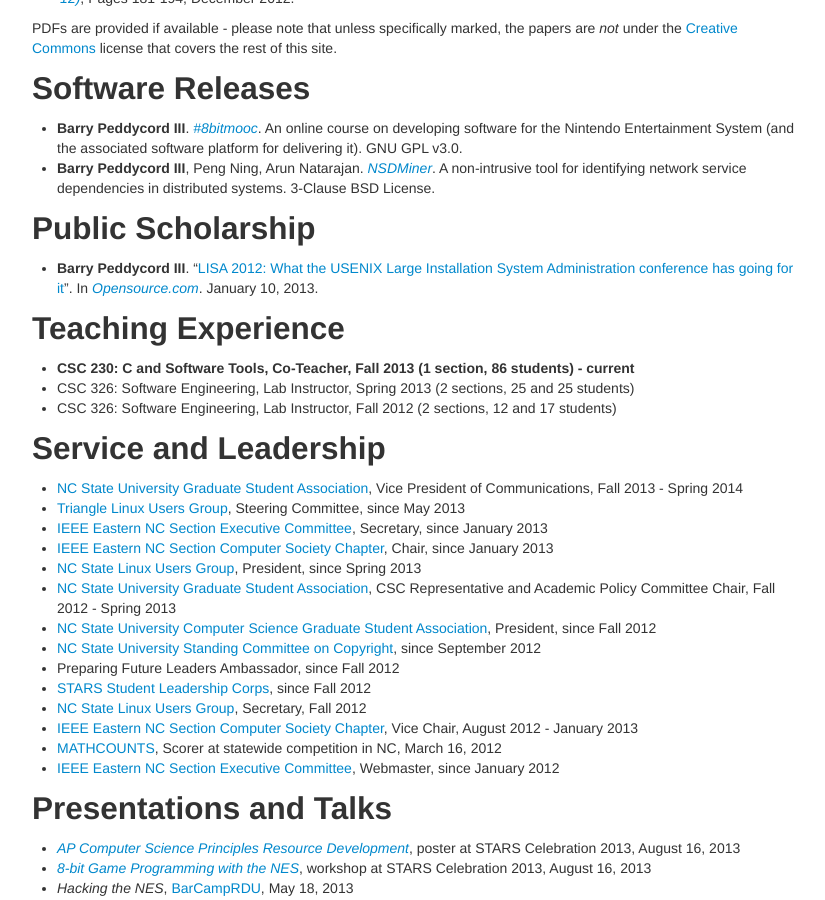
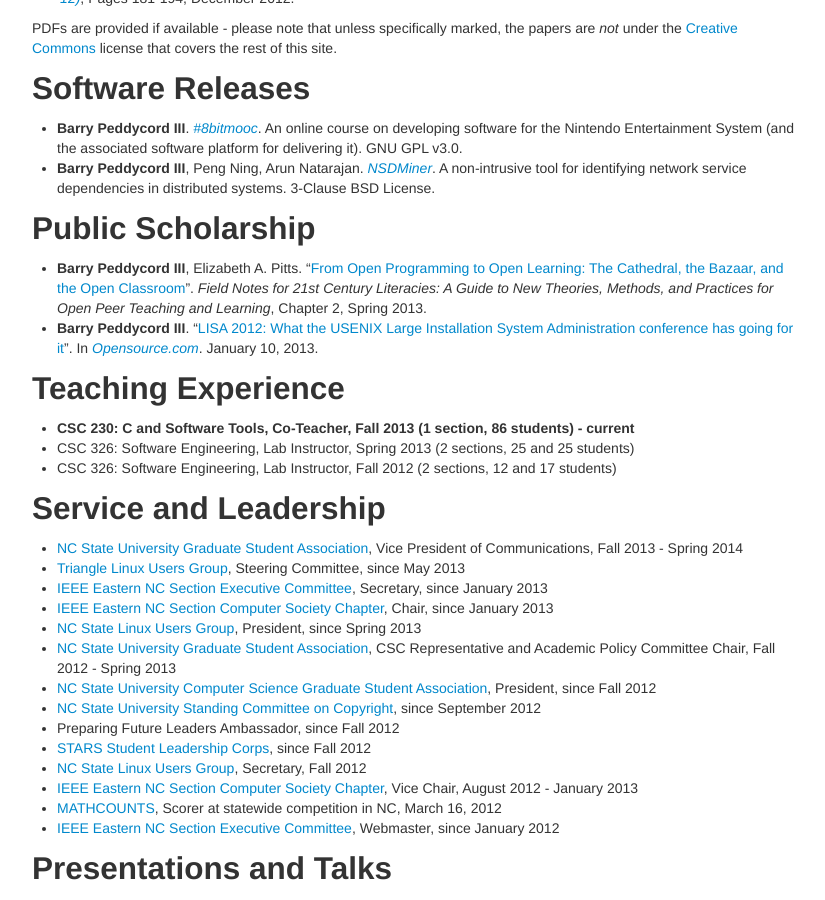
Before and after one commit to isharacomix/oldsite, a Jekyll site: the page built from cv.md, in a window 1280 px wide and 900 px high, scrolled down 1132 px. Shown: the whole window, without its empty margins (323-1148 px from the left). Built offline with Jekyll 4.4.1, drawn with Linux system fonts in a browser that asks for light colours.

Commit message:
Added my book chapter.

```diff
--- a/cv.md
+++ b/cv.md
@@ -53,6 +53,7 @@
 
 Public Scholarship
 ------------------
+ * **Barry Peddycord III**, Elizabeth A. Pitts. "[From Open Programming to Open Learning: The Cathedral, the Bazaar, and the Open Classroom](http://www.hastac.org/blogs/barrypeddycordiiiandelizabethapitts/2013/08/01/chapter-two-open-programming-open-learning-cath)". *Field Notes for 21st Century Literacies: A Guide to New Theories, Methods, and Practices for Open Peer Teaching and Learning*, Chapter 2, Spring 2013.
  * **Barry Peddycord III**. "[LISA 2012: What the USENIX Large Installation System Administration conference has going for it](http://opensource.com/education/13/1/LISA-2012-report)". In *[Opensource.com](http://opensource.com)*. January 10, 2013.
 
 
```
